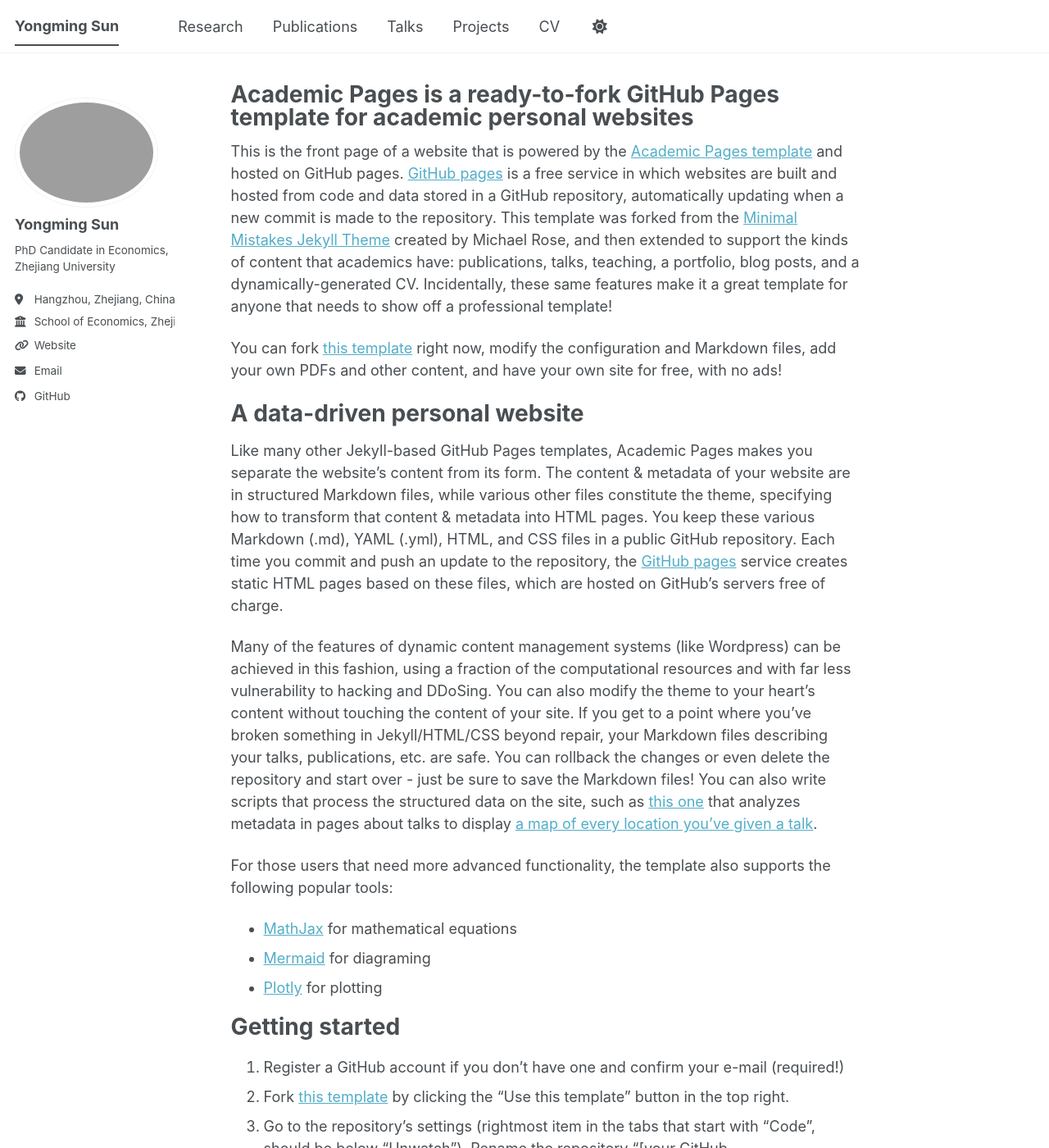
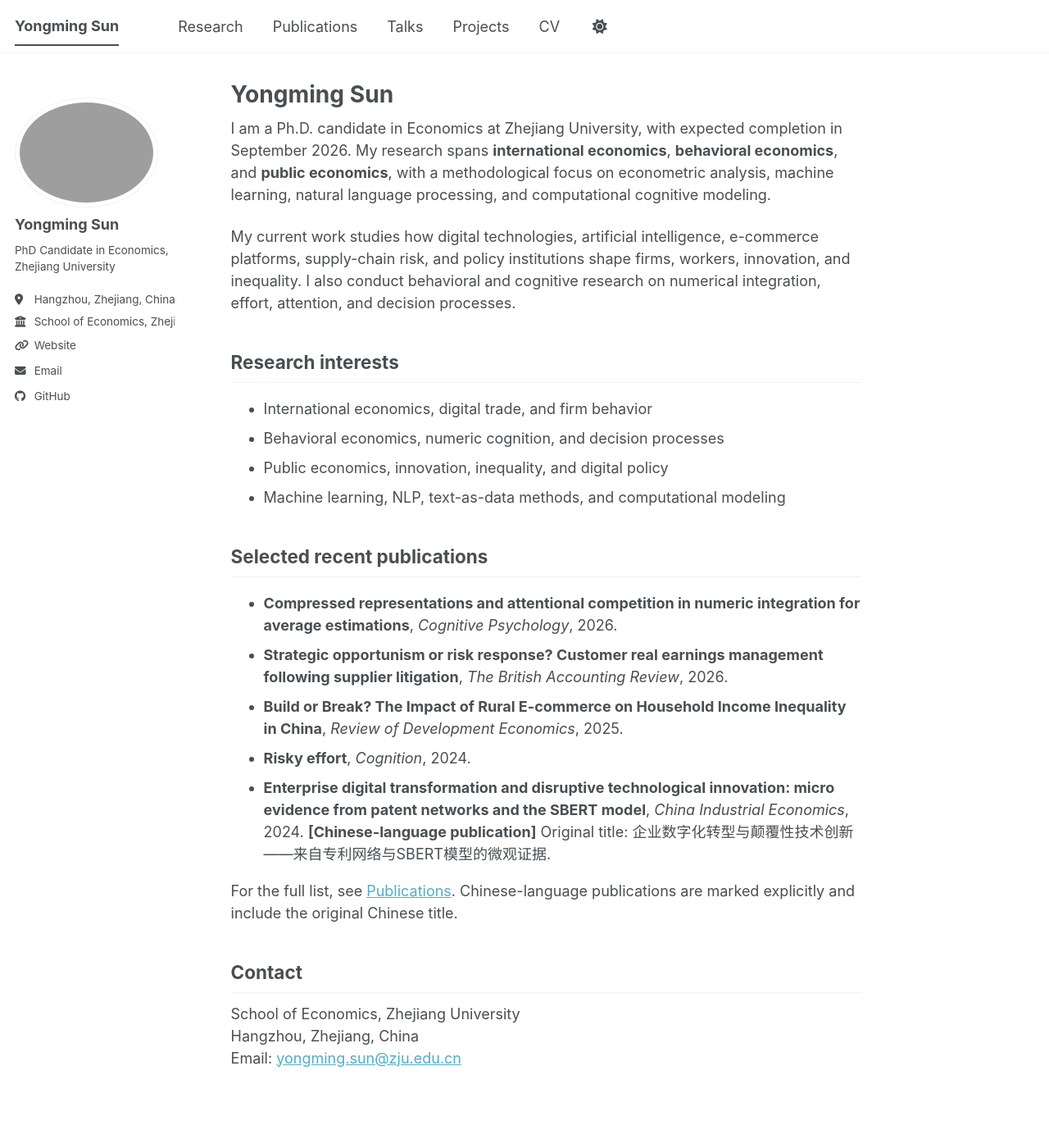
Before and after one commit to YongmingSun/YongmingSun.github.io, a Jekyll site: the page built from _pages/about.md, in a window 1280 px wide and 1400 px high. Shown: the whole window at 82% size. Built offline with Jekyll 4.4.1, drawn with Linux system fonts in a browser that asks for light colours; a script bundle is joined from its source files by our own code; library files that are not in the unit come from our copies; some of the changed text lies outside the part shown.

Commit message:
Update homepage content from CV

```diff
--- a/_pages/about.md
+++ b/_pages/about.md
@@ -1,56 +1,35 @@
 ---
 permalink: /
-title: "Academic Pages is a ready-to-fork GitHub Pages template for academic personal websites"
+title: "Yongming Sun"
 author_profile: true
 redirect_from:
   - /about/
   - /about.html
 ---
 
-This is the front page of a website that is powered by the [Academic Pages template](https://github.com/academicpages/academicpages.github.io) and hosted on GitHub pages. [GitHub pages](https://pages.github.com) is a free service in which websites are built and hosted from code and data stored in a GitHub repository, automatically updating when a new commit is made to the repository. This template was forked from the [Minimal Mistakes Jekyll Theme](https://mmistakes.github.io/minimal-mistakes/) created by Michael Rose, and then extended to support the kinds of content that academics have: publications, talks, teaching, a portfolio, blog posts, and a dynamically-generated CV. Incidentally, these same features make it a great template for anyone that needs to show off a professional template!
+I am a Ph.D. candidate in Economics at Zhejiang University, with expected completion in September 2026. My research spans **international economics**, **behavioral economics**, and **public economics**, with a methodological focus on econometric analysis, machine learning, natural language processing, and computational cognitive modeling.
 
- You can fork [this template](https://github.com/academicpages/academicpages.github.io) right now, modify the configuration and Markdown files, add your own PDFs and other content, and have your own site for free, with no ads!
+My current work studies how digital technologies, artificial intelligence, e-commerce platforms, supply-chain risk, and policy institutions shape firms, workers, innovation, and inequality. I also conduct behavioral and cognitive research on numerical integration, effort, attention, and decision processes.
 
-A data-driven personal website
-======
-Like many other Jekyll-based GitHub Pages templates, Academic Pages makes you separate the website's content from its form. The content & metadata of your website are in structured Markdown files, while various other files constitute the theme, specifying how to transform that content & metadata into HTML pages. You keep these various Markdown (.md), YAML (.yml), HTML, and CSS files in a public GitHub repository. Each time you commit and push an update to the repository, the [GitHub pages](https://pages.github.com/) service creates static HTML pages based on these files, which are hosted on GitHub's servers free of charge.
+## Research interests
 
-Many of the features of dynamic content management systems (like Wordpress) can be achieved in this fashion, using a fraction of the computational resources and with far less vulnerability to hacking and DDoSing. You can also modify the theme to your heart's content without touching the content of your site. If you get to a point where you've broken something in Jekyll/HTML/CSS beyond repair, your Markdown files describing your talks, publications, etc. are safe. You can rollback the changes or even delete the repository and start over - just be sure to save the Markdown files! You can also write scripts that process the structured data on the site, such as [this one](https://github.com/academicpages/academicpages.github.io/blob/master/talkmap.ipynb) that analyzes metadata in pages about talks to display [a map of every location you've given a talk](https://academicpages.github.io/talkmap.html).
+- International economics, digital trade, and firm behavior
+- Behavioral economics, numeric cognition, and decision processes
+- Public economics, innovation, inequality, and digital policy
+- Machine learning, NLP, text-as-data methods, and computational modeling
 
-For those users that need more advanced functionality, the template also supports the following popular tools:
-- [MathJax](https://www.mathjax.org/) for mathematical equations
-- [Mermaid](https://mermaid.js.org/) for diagraming
-- [Plotly](https://plotly.com/javascript/) for plotting
+## Selected recent publications
 
-Getting started
-======
-1. Register a GitHub account if you don't have one and confirm your e-mail (required!)
-1. Fork [this template](https://github.com/academicpages/academicpages.github.io) by clicking the "Use this template" button in the top right.
-1. Go to the repository's settings (rightmost item in the tabs that start with "Code", should be below "Unwatch"). Rename the repository "[your GitHub username].github.io", which will also be your website's URL.
-1. Set site-wide configuration and create content & metadata (see below -- also see [this set of diffs](https://archive.is/3TPas) showing what files were changed to set up [an example site](https://getorg-testacct.github.io) for a user with the username "getorg-testacct")
-1. Upload any files (like PDFs, .zip files, etc.) to the files/ directory. They will appear at https://[your GitHub username].github.io/files/example.pdf.
-1. Check status by going to the repository settings, in the "GitHub pages" section
+- **Compressed representations and attentional competition in numeric integration for average estimations**, *Cognitive Psychology*, 2026.
+- **Strategic opportunism or risk response? Customer real earnings management following supplier litigation**, *The British Accounting Review*, 2026.
+- **Build or Break? The Impact of Rural E-commerce on Household Income Inequality in China**, *Review of Development Economics*, 2025.
+- **Risky effort**, *Cognition*, 2024.
+- **Enterprise digital transformation and disruptive technological innovation: micro evidence from patent networks and the SBERT model**, *China Industrial Economics*, 2024. **[Chinese-language publication]** Original title: <span lang="zh-Hans">企业数字化转型与颠覆性技术创新——来自专利网络与SBERT模型的微观证据</span>.
 
-Site-wide configuration
-------
-The main configuration file for the site is in the base directory in [_config.yml](https://github.com/academicpages/academicpages.github.io/blob/master/_config.yml), which defines the content in the sidebars and other site-wide features. You will need to replace the default variables with ones about yourself and your site's github repository. The configuration file for the top menu is in [_data/navigation.yml](https://github.com/academicpages/academicpages.github.io/blob/master/_data/navigation.yml). For example, if you don't have a portfolio or blog posts, you can remove those items from that navigation.yml file to remove them from the header.
+For the full list, see [Publications](/publications/). Chinese-language publications are marked explicitly and include the original Chinese title.
 
-Create content & metadata
-------
-For site content, there is one Markdown file for each type of content, which are stored in directories like _publications, _talks, _posts, _teaching, or _pages. For example, each talk is a Markdown file in the [_talks directory](https://github.com/academicpages/academicpages.github.io/tree/master/_talks). At the top of each Markdown file is structured data in YAML about the talk, which the theme will parse to do lots of cool stuff. The same structured data about a talk is used to generate the list of talks on the [Talks page](https://academicpages.github.io/talks), each [individual page](https://academicpages.github.io/talks/2012-03-01-talk-1) for specific talks, the talks section for the [CV page](https://academicpages.github.io/cv), and the [map of places you've given a talk](https://academicpages.github.io/talkmap.html) (if you run this [python file](https://github.com/academicpages/academicpages.github.io/blob/master/talkmap.py) or [Jupyter notebook](https://github.com/academicpages/academicpages.github.io/blob/master/talkmap.ipynb), which creates the HTML for the map based on the contents of the _talks directory).
+## Contact
 
-**Markdown generator**
-
-The repository includes [a set of Jupyter notebooks](https://github.com/academicpages/academicpages.github.io/tree/master/markdown_generator
-) that converts a CSV containing structured data about talks or presentations into individual Markdown files that will be properly formatted for the Academic Pages template. The sample CSVs in that directory are the ones I used to create my own personal website at stuartgeiger.com. My usual workflow is that I keep a spreadsheet of my publications and talks, then run the code in these notebooks to generate the Markdown files, then commit and push them to the GitHub repository.
-
-How to edit your site's GitHub repository
-------
-Many people use a git client to create files on their local computer and then push them to GitHub's servers. If you are not familiar with git, you can directly edit these configuration and Markdown files directly in the github.com interface. Navigate to a file (like [this one](https://github.com/academicpages/academicpages.github.io/blob/master/_talks/2012-03-01-talk-1.md) and click the pencil icon in the top right of the content preview (to the right of the "Raw | Blame | History" buttons). You can delete a file by clicking the trashcan icon to the right of the pencil icon. You can also create new files or upload files by navigating to a directory and clicking the "Create new file" or "Upload files" buttons.
-
-Example: editing a Markdown file for a talk
-![Editing a Markdown file for a talk](/images/editing-talk.png)
-
-For more info
-------
-More info about configuring Academic Pages can be found in [the guide](https://academicpages.github.io/markdown/), the [growing wiki](https://github.com/academicpages/academicpages.github.io/wiki), and you can always [ask a question on GitHub](https://github.com/academicpages/academicpages.github.io/discussions). The [guides for the Minimal Mistakes theme](https://mmistakes.github.io/minimal-mistakes/docs/configuration/) (which this theme was forked from) might also be helpful.
+School of Economics, Zhejiang University
+Hangzhou, Zhejiang, China
+Email: [yongming.sun@zju.edu.cn](mailto:yongming.sun@zju.edu.cn)
```
